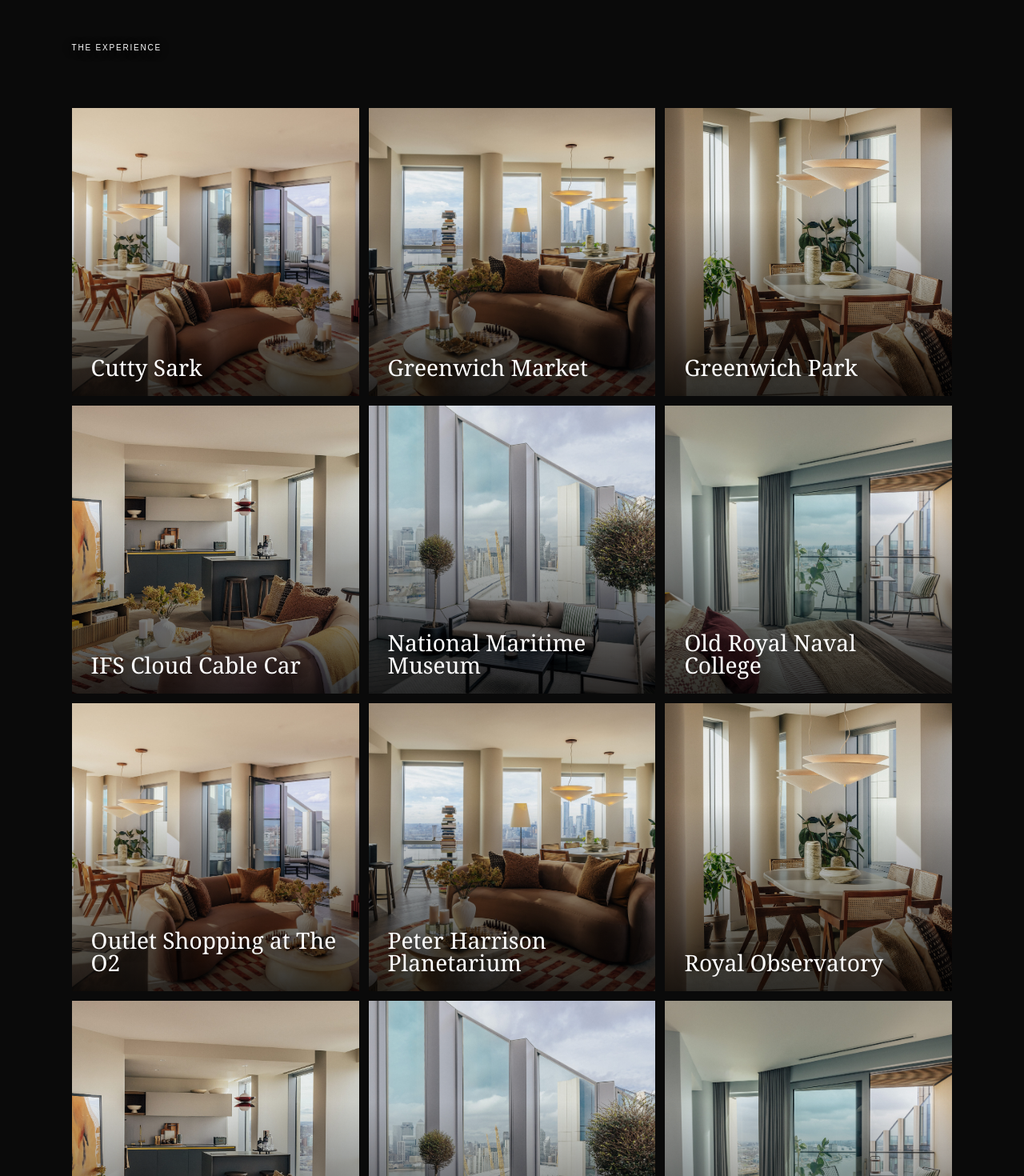
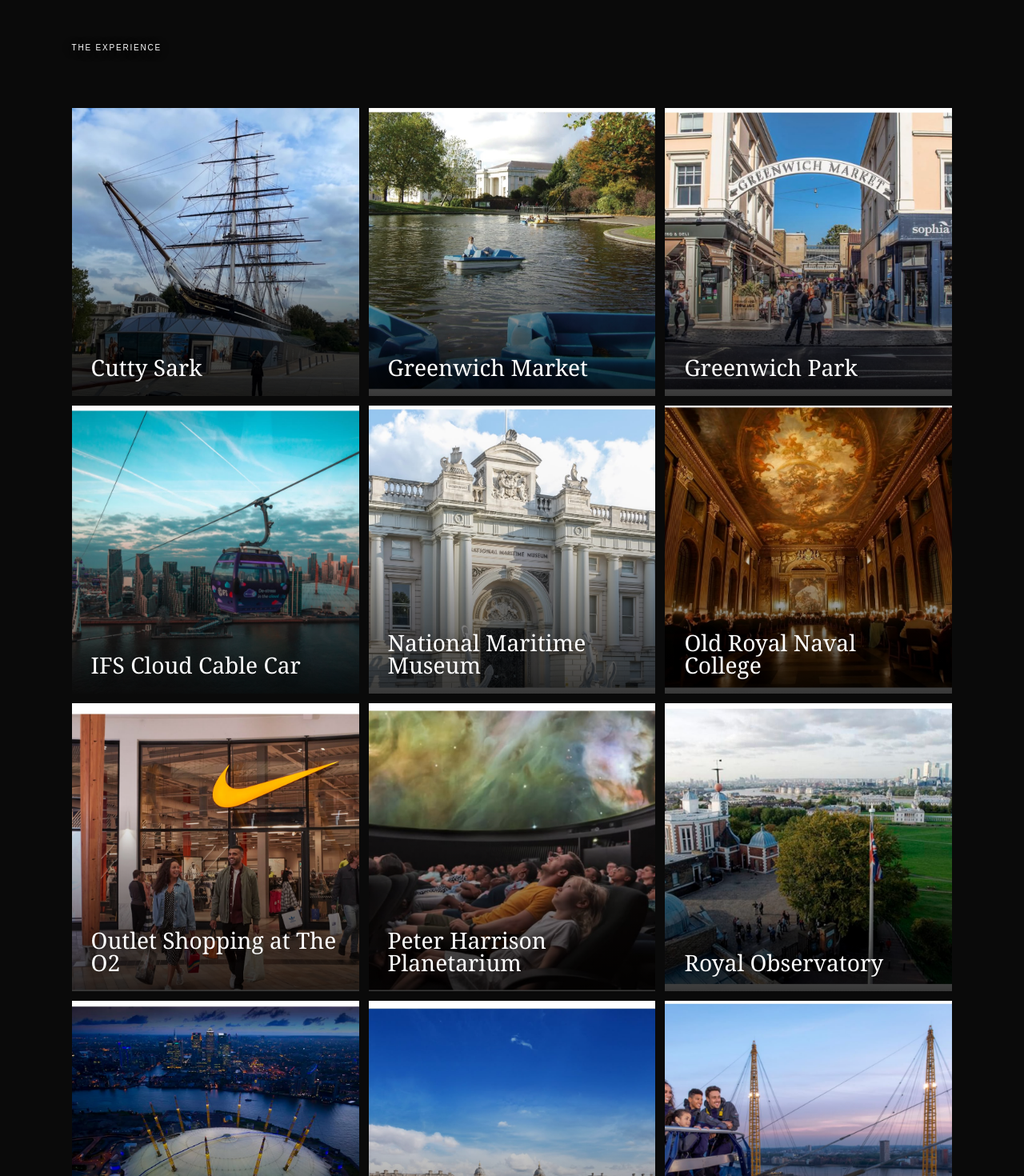
Before and after one commit to novacoreng/MeridenSky, a Next.js app: page / in a window 1280 px wide. Shown: the part 3200-4670 px from the top of the page at 80% size. Built offline with nearby package versions, Linux system fonts and the light colour scheme.

Commit message:
Align homepage Experience images with Experience page

```diff
--- a/src/app/page.tsx
+++ b/src/app/page.tsx
@@ -12,18 +12,18 @@ const gallery = [
 ];
 
 const experiences = [
-  ["Cutty Sark", "/images/01.jpg"],
-  ["Greenwich Market", "/images/02.jpg"],
-  ["Greenwich Park", "/images/03.jpg"],
-  ["IFS Cloud Cable Car", "/images/04.jpg"],
-  ["National Maritime Museum", "/images/05.jpg"],
-  ["Old Royal Naval College", "/images/06.jpg"],
-  ["Outlet Shopping at The O2", "/images/01.jpg"],
-  ["Peter Harrison Planetarium", "/images/02.jpg"],
-  ["Royal Observatory", "/images/03.jpg"],
-  ["The O2", "/images/04.jpg"],
-  ["Uber Boat by Thames Clippers", "/images/05.jpg"],
-  ["Up at The O2", "/images/06.jpg"],
+  ["Cutty Sark", "/images/experience/cutty-sark.jpg"],
+  ["Greenwich Market", "/images/experience/Greenwich Park.jpeg"],
+  ["Greenwich Park", "/images/experience/greenwich-park.jpg"],
+  ["IFS Cloud Cable Car", "/images/experience/ifs-cloud-cable-car.jpg"],
+  ["National Maritime Museum", "/images/experience/national-maritime-museum.jpg"],
+  ["Old Royal Naval College", "/images/experience/old-royal-naval-college.jpg"],
+  ["Outlet Shopping at The O2", "/images/experience/outlet-shopping-at-the-o2.jpg"],
+  ["Peter Harrison Planetarium", "/images/experience/peter-harrison-planetarium.jpg"],
+  ["Royal Observatory", "/images/experience/royal-observatory.jpg"],
+  ["The O2", "/images/experience/the-o2.jpg"],
+  ["Uber Boat by Thames Clippers", "/images/experience/uber-boat-by-thames-clippers.jpg"],
+  ["Up at The O2", "/images/experience/up-at-the-o2.jpg"],
 ] as const;
 
 export default function Home() {
```
